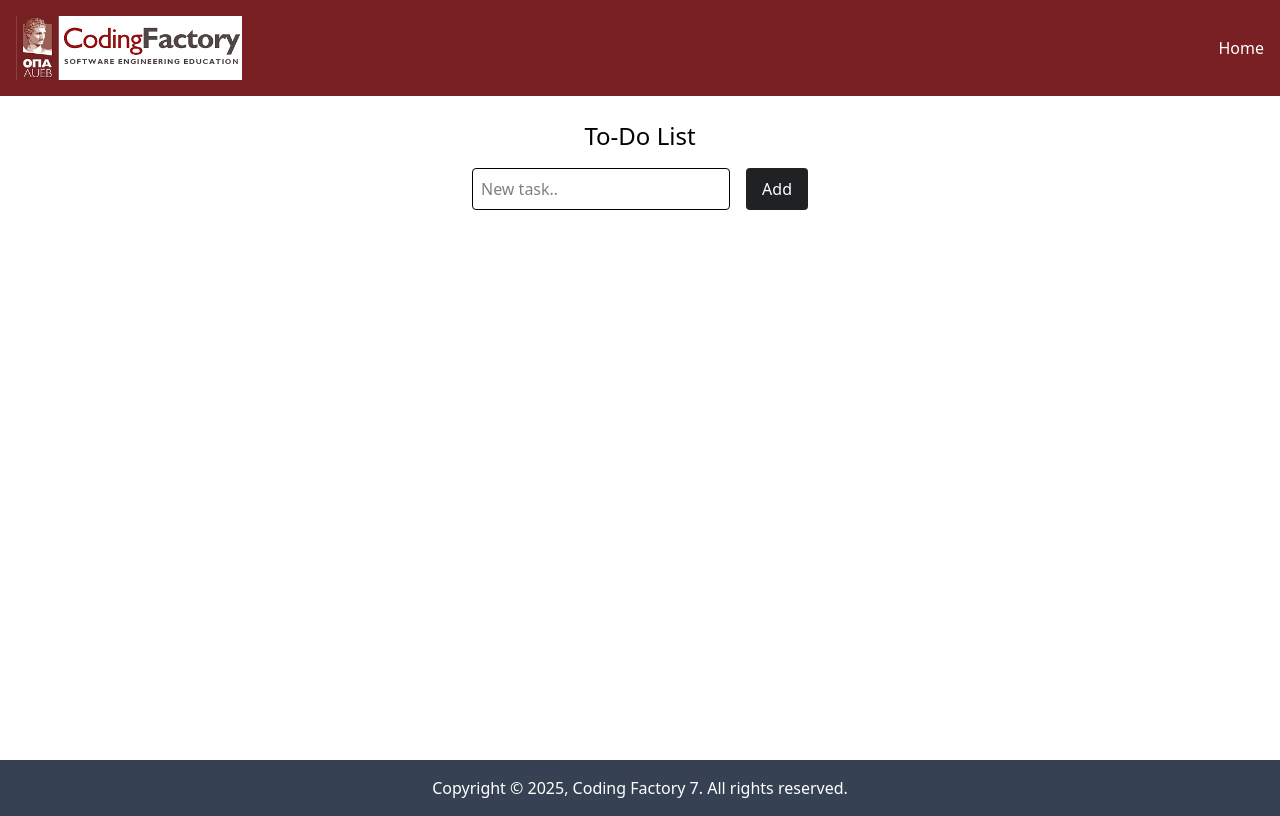
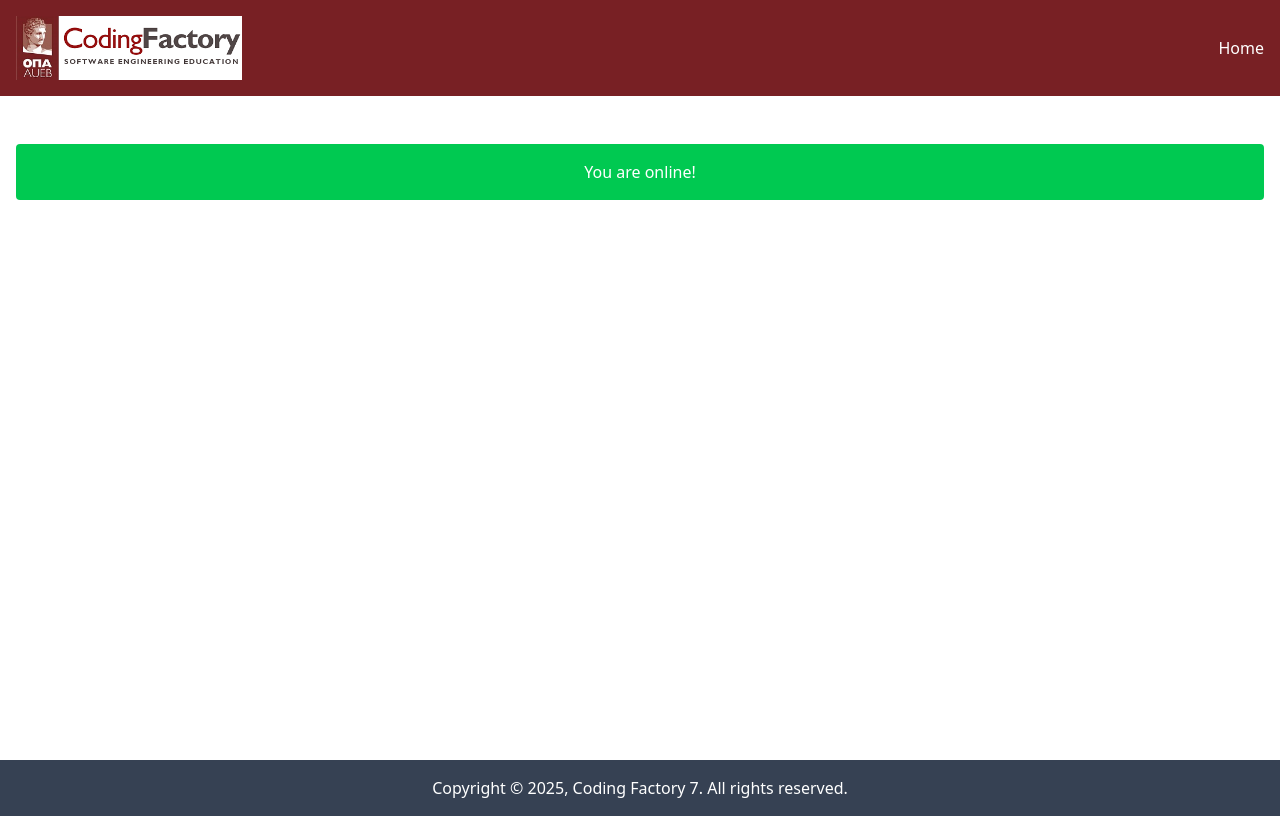
Before and after one commit to ariadiam/cf7-react-intro, a React (Vite) app: page / in a window 1280 px wide. Built offline with nearby package versions, Linux system fonts and the light colour scheme.

Commit message:
feat: new component created and useEffect changes made on NameChanger

```diff
--- a/src/App.tsx
+++ b/src/App.tsx
@@ -8,12 +8,13 @@ import Layout from "./components/Layout.tsx";
 // import FunctionalComponentWithState from "./components/FunctionalComponentWithState.tsx";
 // import Counter from "./components/Counter.tsx";
 // import NameChanger from "./components/NameChanger.tsx";
+import OnlineStatus from "./components/OnlineStatus.tsx";
 // import CounterWithMoreStates from "./components/CounterWithMoreStates.tsx";
 // import CounterWithCustomHook from "./components/CounterWithCustomHook.tsx";
 // import CounterAdvanced from "./components/CounterAdvanced.tsx";
 // import CounterAdvancedWithCustomHook from "./components/CounterAdvancedWithCustomHook";
 // import CounterWithReducer from "./components/CounterWithReducer.tsx";
-import Todo from "./components/Todo/Todo.tsx";
+// import Todo from "./components/Todo/Todo.tsx";
 
 function App() {
 
@@ -39,7 +40,8 @@ function App() {
                 {/*<CounterAdvancedWithCustomHook/>*/}
 
                 {/*<CounterWithReducer/>*/}
-                <Todo/>
+                {/*<Todo/>*/}
+                {<OnlineStatus/>}
 
             </Layout>
         </>
--- a/src/components/NameChanger.tsx
+++ b/src/components/NameChanger.tsx
@@ -1,26 +1,33 @@
-import { useState } from "react";
+import { useState, useEffect } from 'react';
 
 const NameChanger = () => {
     const [name, setName] = useState("");
 
+    // const setup = () => {
+    //   document.title = name ? `Hello, ${name}!` : 'Hello, Stranger!';
+    // }
+    // useEffect(setup, [name]);
+
+    useEffect(() => {
+        document.title = name ? `Hello, ${name}!` : "Hello, Stranger!";
+    },[name])
+
     const handleChange = (e: React.ChangeEvent<HTMLInputElement>) => {
         setName(e.target.value);
-    };
+    }
 
     return (
         <>
-        <h1 className="text-center text-xl pt-4">Hello, {name || "stranger"}!</h1>
+            <h1 className="text-center text-xl pt-4">Hello, {name || "Stranger"}</h1>
             <div className="text-center mt-4">
                 <input
                     type="text"
                     value={name}
                     onChange={handleChange}
-                placeholder="Enter your name."
                     className="border px-4 py-2"
                 />
             </div>
         </>
     )
 }
-
 export default NameChanger;
--- /dev/null
+++ b/src/components/OnlineStatus.tsx
@@ -0,0 +1,31 @@
+import { useState, useEffect } from "react";
+
+const OnlineStatus = () => {
+    const [isOnline, setIsOnline] = useState(navigator.onLine);
+
+    useEffect(() => {
+        const handler = () => setIsOnline(navigator.onLine);
+        const pollingId: number = setInterval(handler, 5000);
+
+        window.addEventListener("online", handler);
+        window.addEventListener("offline", handler);
+
+        return () => {
+            clearInterval(pollingId);
+            window.removeEventListener("online", handler);
+            window.removeEventListener("offline", handler);
+        };
+    }, [])
+
+
+    return (
+        <>
+            <div className={`text-white text-center mt-12 mx-4 p-4 rounded ${ isOnline ?
+                "bg-green-500" : "bg-cf-dark-red"}`}>
+                { isOnline ? "You are online!" : "You are offline!" }
+            </div>
+        </>
+    )
+}
+
+export default OnlineStatus;
```
Lines whose indentation alone changed are shown as unchanged.
